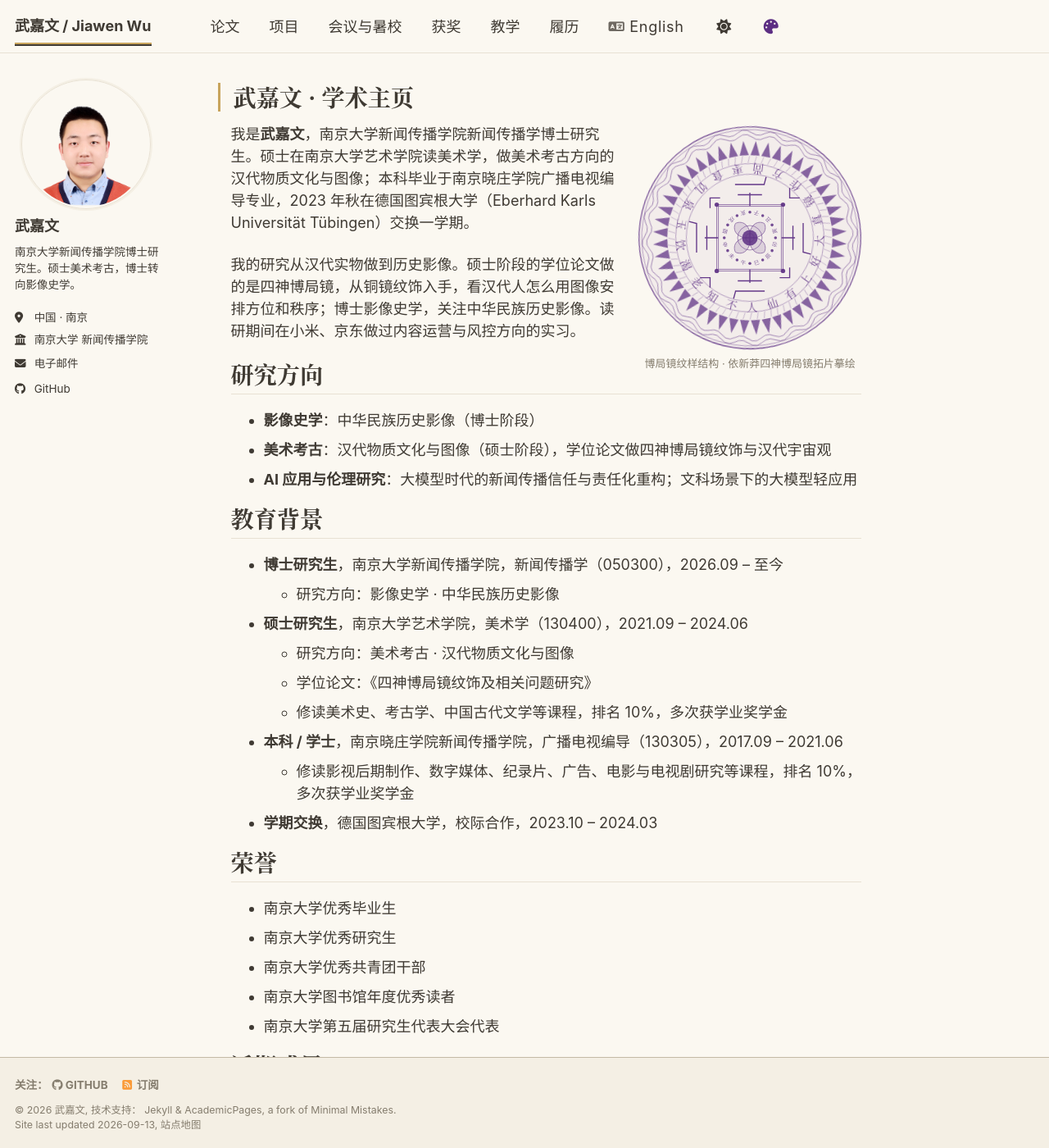
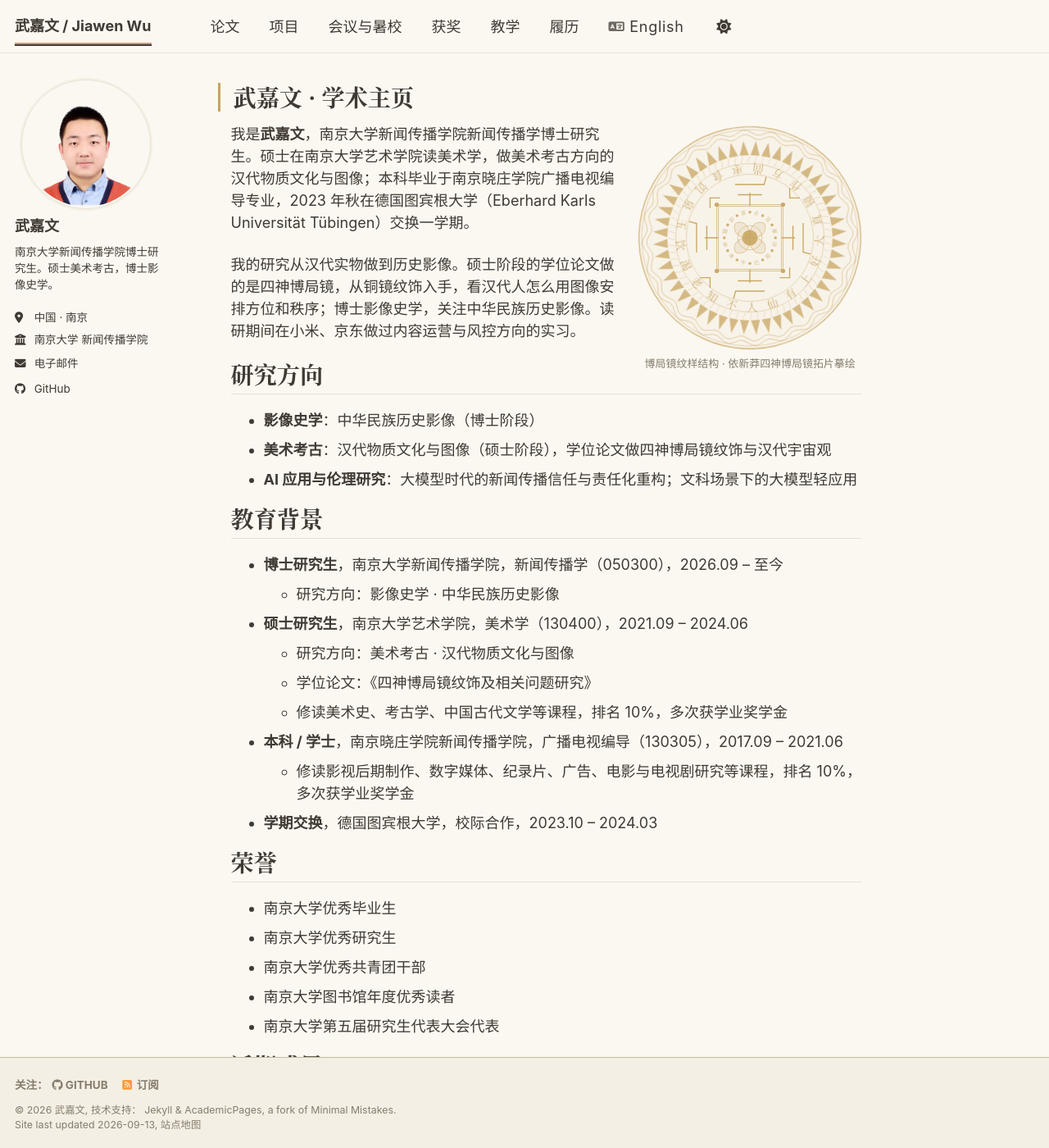
Before and after one commit to newnju/newnju.github.io, a Jekyll site: the page built from _pages/about.md, in a window 1280 px wide and 1400 px high. Shown: the whole window at 82% size. Built offline with Jekyll 4.4.1, drawn with Linux system fonts in a browser that asks for light colours; a style sheet for code colours, icons or effects is not loaded; some of the changed text lies outside the part shown.

Commit message:
Update homepage: complete awards and projects from CV, remove palette button, mirror breathing gradient

```diff
--- a/_config.yml
+++ b/_config.yml
@@ -27,7 +27,7 @@ author:
   name             : "武嘉文"
   name_en          : "Jiawen Wu"
   pronouns         : # example: "she/her"
-  bio              : "南京大学新闻传播学院博士研究生。硕士美术考古，博士转向影像史学。"
+  bio              : "南京大学新闻传播学院博士研究生。硕士美术考古，博士影像史学。"
   bio_en           : "Ph.D. student at the School of Journalism and Communication, Nanjing University. Master's work in art archaeology (Han material culture and imagery); doctoral work in visual history (historical imagery of the Chinese nation)."
   location         : "中国 · 南京"
   location_en      : "Nanjing, China"
--- a/_data/awards.yml
+++ b/_data/awards.yml
@@ -31,9 +31,10 @@
 
 - year: "2025"
   items:
-    - text: "《四神博局纹饰的质与文》获优秀奖"
+    - text: "获南京大学历史学院第五届茅家琦史学论坛优秀奖《四神博局纹饰的质与文》"
+      text_en: "Award of Excellence, Fifth Mao Jiaqi History Forum, School of History, Nanjing University — \"Zhi and Wen in Four-Deity TLV Mirror Ornament\""
       level: school
-      note: "南京大学历史学院第五届茅家琦史学论坛"
+      note: "2025.11，论文《四神博局纹饰的质与文》"
 
 - year: "2022"
   items:
--- a/_includes/masthead.html
+++ b/_includes/masthead.html
@@ -41,9 +41,6 @@
           <li id="theme-toggle" class="masthead__menu-item persist tail">
             <a role="button" aria-labelledby="theme-icon"><i id="theme-icon" class="fa-solid fa-sun" aria-hidden="true" title="toggle theme"></i></a>
           </li>
-          <li id="color-toggle" class="masthead__menu-item persist tail">
-            <a role="button" aria-labelledby="color-icon"><i id="color-icon" class="fa-solid fa-palette" aria-hidden="true" title="切换主题配色"></i></a>
-          </li>
         </ul>
         <ul class="hidden-links hidden"></ul>
       </nav>
--- a/_pages/about.md
+++ b/_pages/about.md
@@ -43,14 +43,14 @@ redirect_from:
 
 * 武嘉文. 四神博局镜与汉代宇宙观[J]. 华夏文化, 2025, (04): 27–32.
 * 武嘉文. 何以信任：大模型时代新闻传播系统信任的责任化重构[J]. 融媒, 2026, (9): 4–11.
-* 《四神博局纹饰的质与文》于南京大学历史学院第五届茅家琦史学论坛获优秀奖
+* 《四神博局纹饰的质与文》获南京大学历史学院第五届茅家琦史学论坛优秀奖（2025.11）
 * 论文列表见 [论文](/publications/) 页；完整履历见 [履历](/cv/)
 
 项目
 ======
 
   <ul>{% for post in site.portfolio %}
-    {% include archive-single-cv.html %}
+    {% include archive-single.html %}
   {% endfor %}</ul>
 
 获奖
--- a/_sass/_han.scss
+++ b/_sass/_han.scss
@@ -59,6 +59,8 @@ h1, h2, h3, h4 {
     margin: 0.2em 0 1.2em 1.6em;
     color: var(--han-patina);
     transition: color 0.5s ease;
+    /* 呼吸渐变色：在品牌色与朱砂色间缓慢往复，默认生效、无需悬浮 */
+    animation: han-mirror-breathe 12s ease-in-out infinite;
 }
 
 .han-mirror svg {
@@ -66,10 +68,6 @@ h1, h2, h3, h4 {
     width: 100%;
     height: auto;
     overflow: visible;
-}
-
-.han-mirror:hover {
-    color: var(--han-vermilion);
 }
 
 /* 外区分三圈反向缓慢旋转：最外圈顺时针、锯齿与栉齿逆时针、铭文带顺时针 */
@@ -120,7 +118,16 @@ h1, h2, h3, h4 {
     50%      { opacity: 1; }
 }
 
+/* 博局镜纹样整体颜色的呼吸渐变：品牌色 → 朱砂色 → 品牌色 */
+@keyframes han-mirror-breathe {
+    0%, 100% { color: var(--han-patina); }
+    50%      { color: var(--han-vermilion); }
+}
+
 @media (prefers-reduced-motion: reduce) {
+    .han-mirror {
+        animation: none;
+    }
     .han-mirror .mirror-outer,
     .han-mirror .mirror-sawtooth,
     .han-mirror .mirror-inscription {
--- a/assets/js/han.js
+++ b/assets/js/han.js
@@ -152,7 +152,8 @@
 })();
 
 /* ==========================================================================
-   3. 配色主题切换（南大紫 / 青铜绿），持久化到 localStorage
+   3. 配色主题（南大紫 / 青铜绿），从 localStorage 恢复
+      历史上由调色按钮切换，按钮已移除，仅保留已保存偏好的应用
    ========================================================================== */
 (function () {
   "use strict";
@@ -163,30 +164,9 @@
   function apply(theme) {
     if (THEMES.indexOf(theme) === -1) theme = "nju";
     html.setAttribute("data-color-theme", theme);
-    var icon = document.getElementById("color-icon");
-    if (icon) {
-      var brand = getComputedStyle(html).getPropertyValue("--han-patina").trim();
-      if (brand) icon.style.color = brand;
-      icon.title = (theme === "nju")
-        ? "当前：南大紫 · 点击切换为青铜绿"
-        : "当前：青铜绿 · 点击切换为南大紫";
-      icon.setAttribute("aria-label", icon.title);
-    }
   }
 
   var saved = null;
   try { saved = localStorage.getItem(KEY); } catch (e) {}
   apply(saved || html.getAttribute("data-color-theme") || "nju");
-
-  var toggle = document.getElementById("color-toggle");
-  if (toggle) {
-    toggle.addEventListener("click", function (e) {
-      e.preventDefault();
-      e.stopPropagation();
-      var cur = html.getAttribute("data-color-theme") || "nju";
-      var next = (cur === "nju") ? "han" : "nju";
-      apply(next);
-      try { localStorage.setItem(KEY, next); } catch (err) {}
-    });
-  }
 })();
```
Also changed, not shown: _pages/en/about.md (+2 -2 lines).
